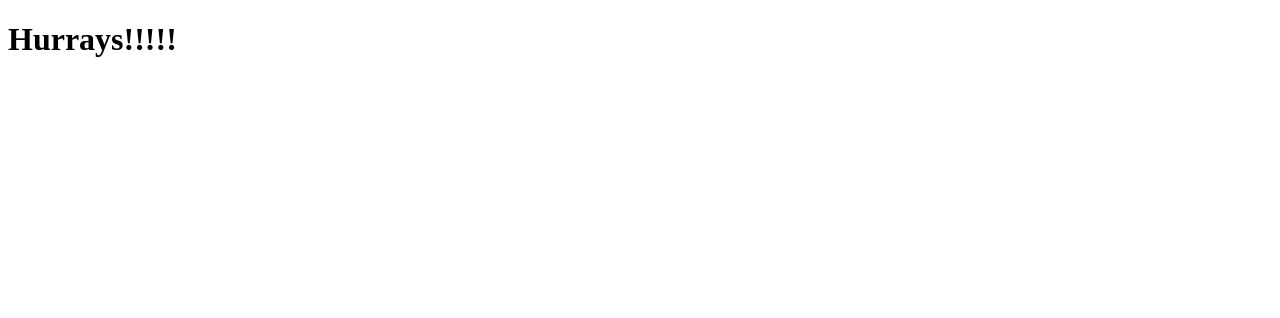
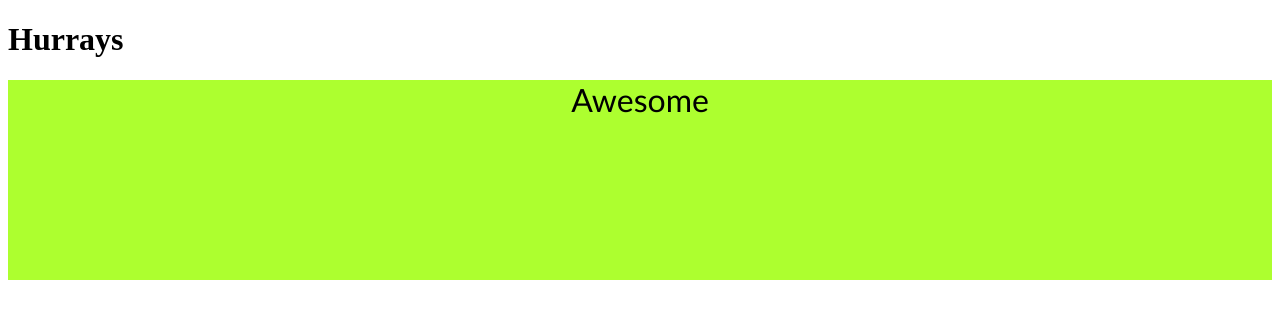
Before and after one commit to salehmusa/htmlbasis, a plain HTML site: page index.html in a window 1280 px wide. Drawn offline with Linux system fonts and the light colour scheme.

Commit message:
This is a test

```diff
--- a/index.html
+++ b/index.html
@@ -5,8 +5,10 @@
     <meta name="viewport" content="width=device-width, initial-scale=1.0">
     <meta http-equiv="X-UA-Compatible" content="ie=edge">
     <title>Document</title>
+    <link rel="stylesheet" href="./style.css" />
 </head>
 <body>
-    <h1>Hurrays!!!!!</h1>
+    <h1>Hurrays</h1>
+    <header> Awesome</header>
 </body>
 </html>
--- /dev/null
+++ b/style.css
@@ -0,0 +1,8 @@
+header {
+    background-color: greenyellow;
+    font-family: Candara;
+    font-size: 32px;
+    text-align: center;
+    width: 100%;
+    height: 200px;
+}
```
